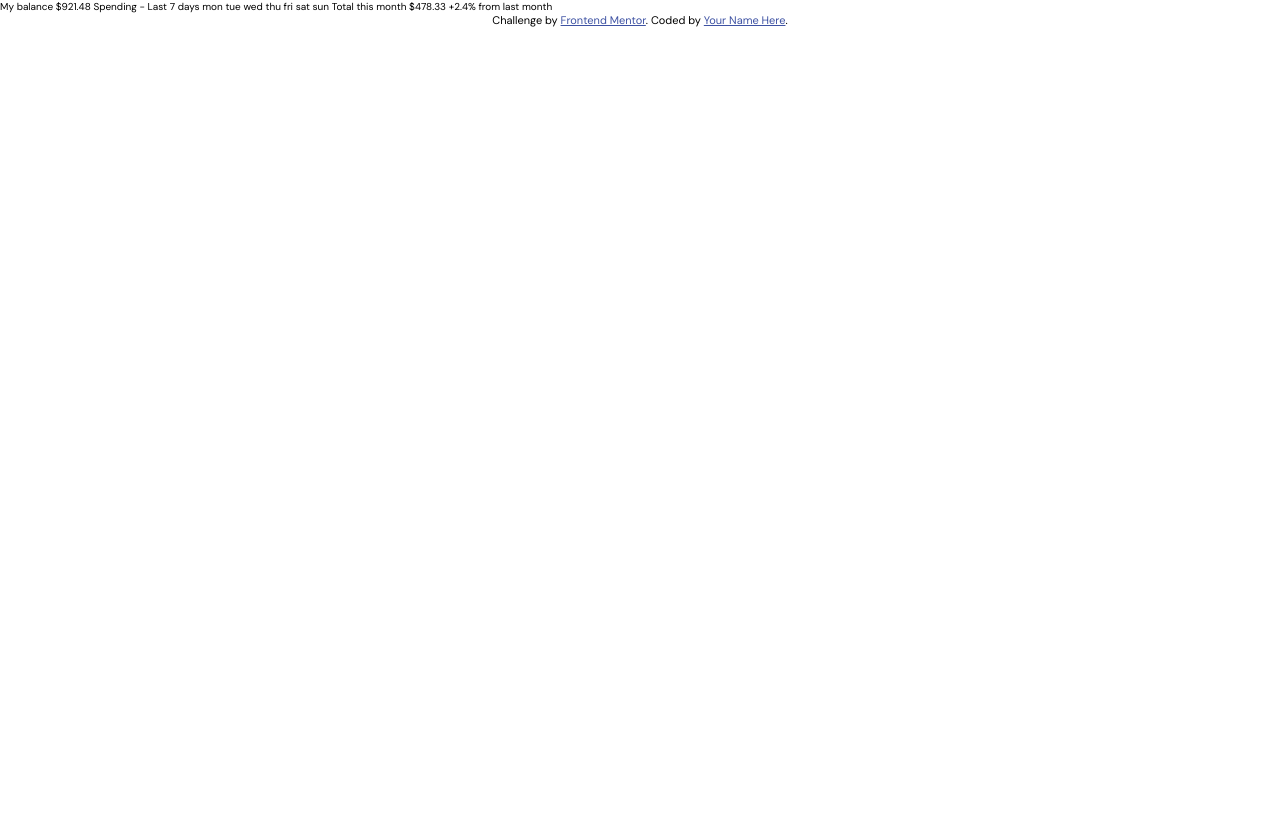
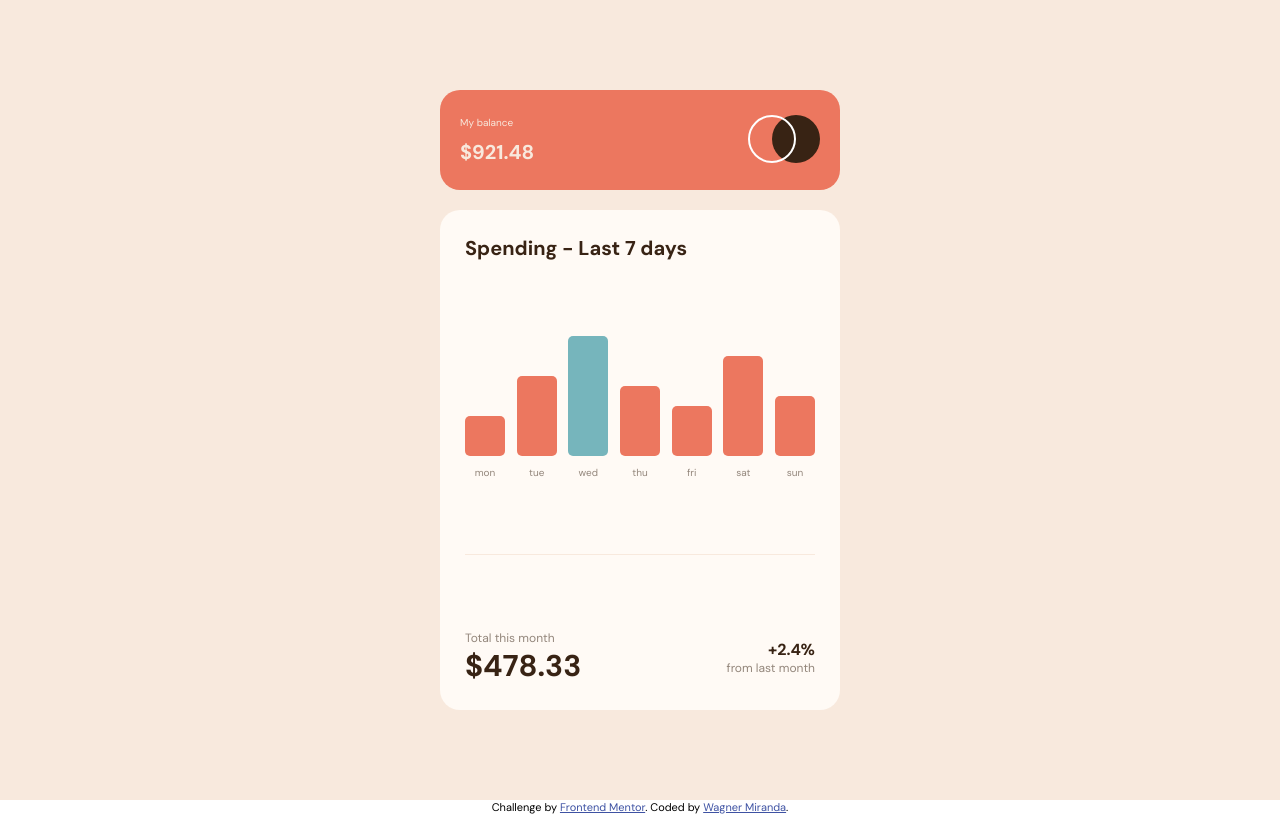
Before and after one commit to wagnermm/expenses-chart, a plain HTML site: page index.html in a window 1280 px wide. Drawn offline with Linux system fonts and the light colour scheme.

Commit message:
finish template style

```diff
--- a/css/style.css
+++ b/css/style.css
@@ -8,8 +8,140 @@ html {
     font-size: 62.5%;
     font-family: DM Sans;
 }
+.container {
+    width: 100%;
+    height: 100vh;
+    padding: 5rem;
+    background-color: hsl(27, 66%, 92%);
+    display: flex;
+    flex-direction: column;
+    justify-content: center;
+    align-items: center;
+    gap: 2rem;
+}
+.appHeader {
+    width: 400px;
+    height: 100px;
+    padding: 2rem;
+    background-color: hsl(10, 79%, 65%);
+    display: flex;
+    flex-direction: row;
+    justify-content: space-between;
+    align-items: center;
+    border-radius: 2rem;
+}
+.appHeaderTitle {
+    width: 30%;
+    color: hsl(27, 66%, 92%);
+    display: flex;
+    flex-direction: column;
+    align-items: flex-start;
+    gap: 1rem;
+}
+.appBody {
+    width: 400px;
+    height: 500px;
+    padding: 2.5rem;
+    background-color: hsl(33, 100%, 98%);
+    border-radius: 2rem;
+    display: flex;
+    flex-direction: column;
+    justify-content: space-between;
+}
+.appBodyTitle h1 {
+    color: hsl(25, 47%, 15%);
+}
+.appDays {
+    display: flex;
+    flex-direction: row;
+    justify-content: space-between;
+    align-items: flex-end;
+}
+.dayOfWeek {
+    width: 40px;
+    color: hsl(28, 10%, 53%);
+    display: flex;
+    flex-direction: column;
+    text-align: center;
+    gap: 1rem;
+}
+.monContainer {
+    height: 40px;
+    background-color: hsl(10, 79%, 65%);
+    border-radius: 0.5rem;
+    cursor: pointer;
+}
+.tueContainer {
+    height: 80px;
+    background-color: hsl(10, 79%, 65%);
+    border-radius: 0.5rem;
+    cursor: pointer;
+}
+.wedContainer {
+    height: 120px;
+    background-color: hsl(186, 34%, 60%);
+    border-radius: 0.5rem;
+    cursor: pointer;
+}
+.thuContainer {
+    height: 70px;
+    background-color: hsl(10, 79%, 65%);
+    border-radius: 0.5rem;
+    cursor: pointer;
+}
+.friContainer {
+    height: 50px;
+    background-color: hsl(10, 79%, 65%);
+    border-radius: 0.5rem;
+    cursor: pointer;
+}
+.satContainer {
+    height: 100px;
+    background-color: hsl(10, 79%, 65%);
+    border-radius: 0.5rem;
+    cursor: pointer;
+}
+.sundayContainer {
+    height: 60px;
+    background-color: hsl(10, 79%, 65%);
+    border-radius: 0.5rem;
+    cursor: pointer;
+}
+.line {
+    width: 100%;
+    border-bottom: 1px solid hsl(27, 66%, 92%);
+}
+.total {
+    display: flex;
+    flex-direction: row;
+    justify-content: space-between;
+    align-items: center;
+}
+.total p {
+    font-size: 1.2rem;
+    color: hsl(28, 10%, 53%);
+}
+.totalMonth h1 {
+    font-size: 3rem;
+    color: hsl(25, 47%, 15%);
+}
+.totalMonth {
+    display: flex;
+    flex-direction: column;
+    align-items: flex-start;
+}
+.lastMonth {
+    display: flex;
+    flex-direction: column;
+    align-items: flex-end;
+}
+.lastMonth h6 {
+    font-size: 1.6rem;
+    color: hsl(25, 47%, 15%);
+}
 .attribution {
-    font-size: 11px; text-align: center;
+    font-size: 11px;
+    text-align: center;
 }
 .attribution a {
     color: hsl(228, 45%, 44%);
--- a/index.html
+++ b/index.html
@@ -8,29 +8,66 @@
   <title>Frontend Mentor | Expenses chart component</title>
 </head>
 <body>
-
-  My balance
-  $921.48
-
-  Spending - Last 7 days
-
-  mon
-  tue
-  wed
-  thu
-  fri
-  sat
-  sun
-
-  Total this month
-  $478.33
-
-  +2.4%
-  from last month
-
+  <div class="container">
+    <div class="appHeader">
+      <div class="appHeaderTitle">
+        <p>My balance</p>
+        <h1>$921.48</h1>
+      </div>
+      <div class="appHeaderLogo">
+        <img src="./images/logo.svg" alt="logo">
+      </div>
+    </div>
+    <div class="appBody">
+      <div class="appBodyTitle">
+        <h1>Spending - Last 7 days</h1>
+      </div>
+      <div class="appDays">
+        <div class="dayOfWeek">
+          <div class="monContainer"></div>
+          <p>mon</p>
+        </div>
+        <div class="dayOfWeek">
+          <div class="tueContainer"></div>
+          <p>tue</p>
+        </div>
+        <div class="dayOfWeek">
+          <div class="wedContainer"></div>
+          <p>wed</p>
+        </div>
+        <div class="dayOfWeek">
+          <div class="thuContainer"></div>
+          <p>thu</p>
+        </div>
+        <div class="dayOfWeek">
+          <div class="friContainer"></div>
+          <p>fri</p>
+        </div>
+        <div class="dayOfWeek">
+          <div class="satContainer"></div>
+          <p>sat</p>
+        </div>
+        <div class="dayOfWeek">
+          <div class="sundayContainer"></div>
+          <p>sun</p>
+        </div>
+      </div>
+      <div class="line"></div>
+      <div class="total">
+        <div class="totalMonth">
+          <p>Total this month</p>
+          <h1>$478.33</h1>
+        </div>
+        <div class="lastMonth">
+          <h6>+2.4%</h6>
+          <p>from last month</p>
+        </div>
+      </div>
+    </div>
+  </div>
   <div class="attribution">
     Challenge by <a href="https://www.frontendmentor.io?ref=challenge" target="blank">Frontend Mentor</a>.
-    Coded by <a href="#">Your Name Here</a>.
+    Coded by <a href="https://www.frontendmentor.io/profile/wagnermm" target="blank">Wagner Miranda</a>.
   </div>
 
   <script src="./js/script.js"></script>
```
